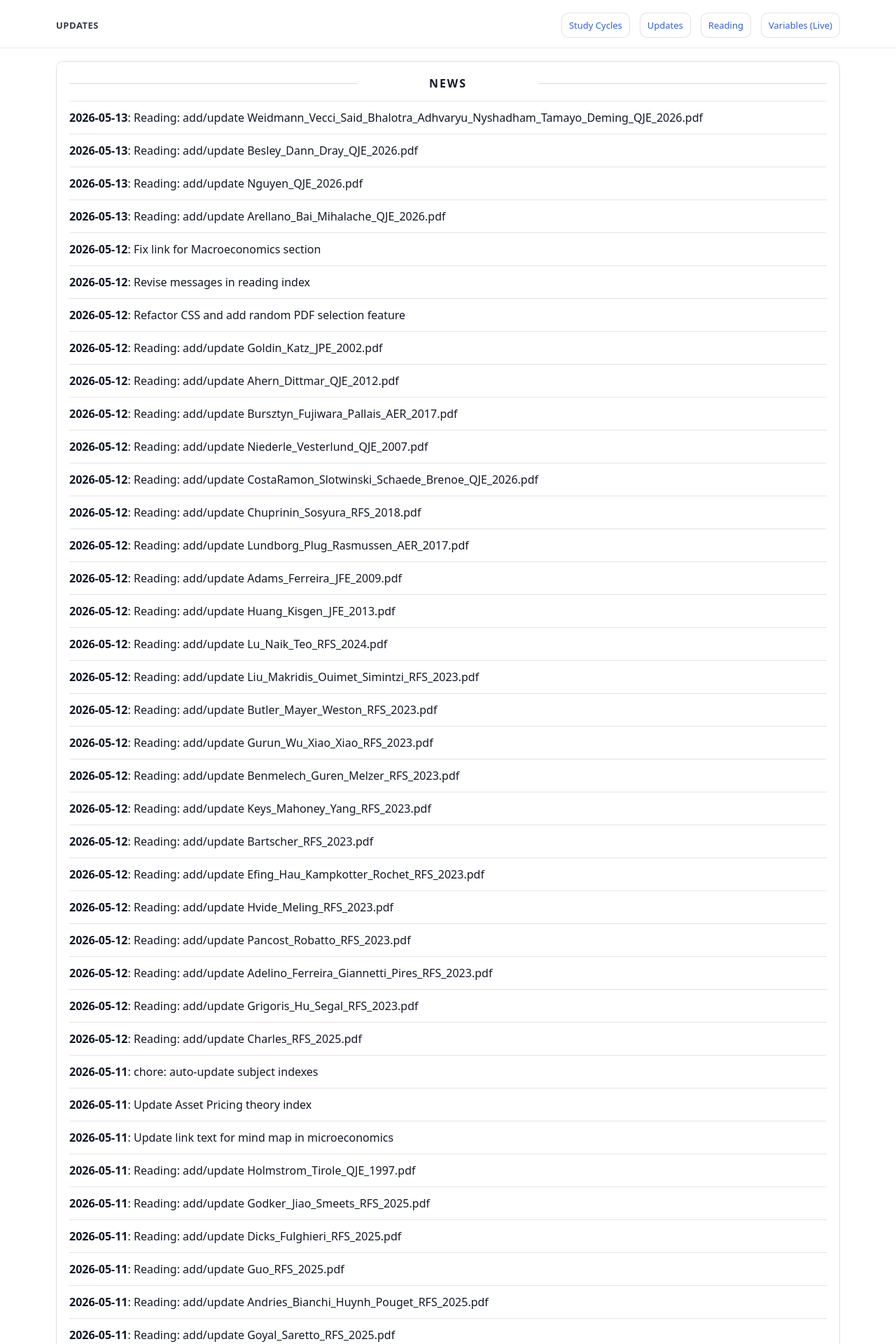
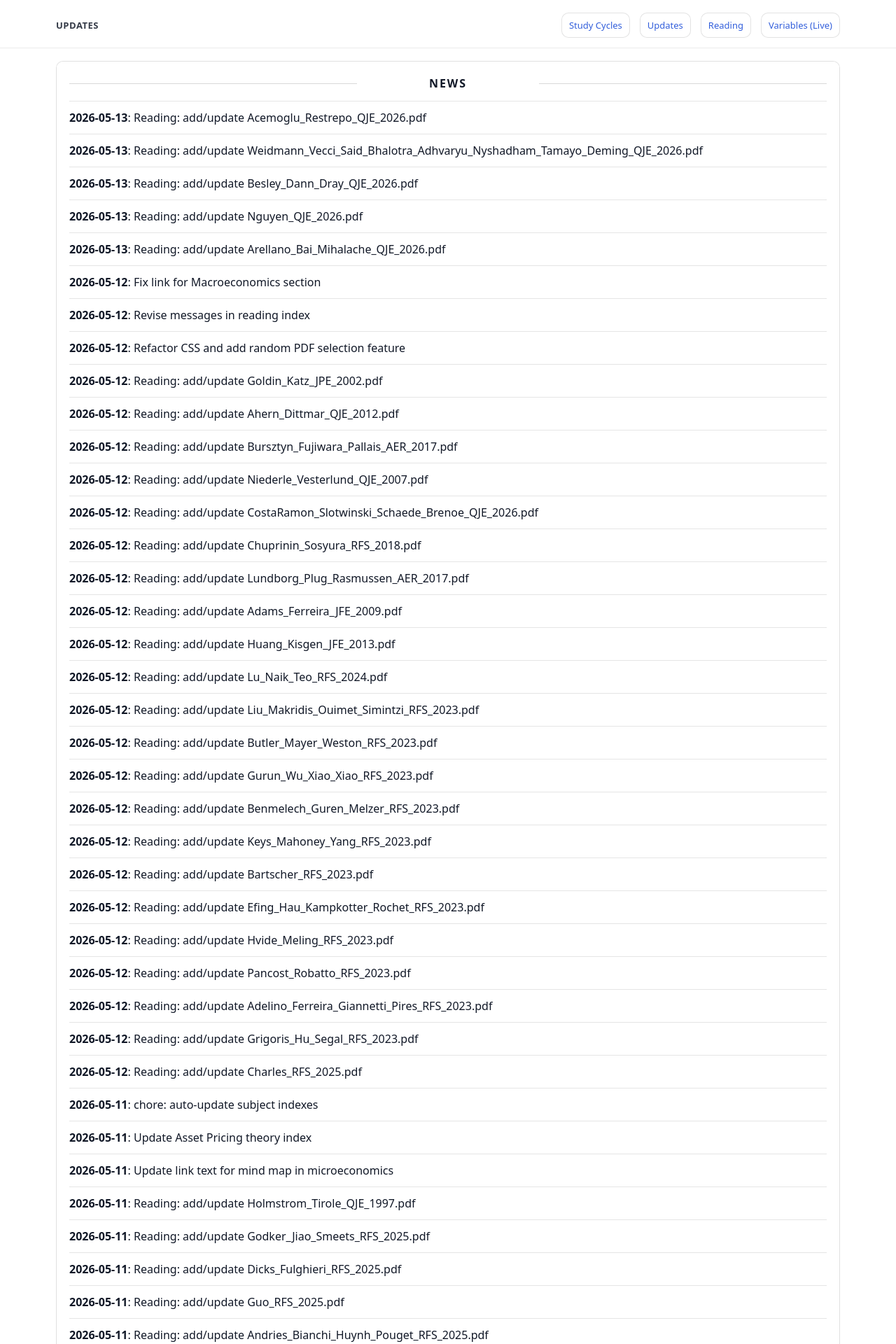
Before and after one commit to yaxinzn/study-archive, a Jekyll site: the page built from updates/index.md, in a window 1280 px wide. Shown: the top 1920 px of the page at 70% size. Built offline with Jekyll 4.4.1, drawn with Linux system fonts in a browser that asks for light colours; some of the changed text lies outside the part shown.

Commit message:
chore: update NEWS feed

```diff
--- a/_data/news.yml
+++ b/_data/news.yml
@@ -1,4 +1,7 @@
 # Auto-generated update history (sorted newest -> oldest). Do not edit manually.
+- ts: "1778619992"
+  date: "2026-05-13"
+  title: "Reading: add/update Acemoglu_Restrepo_QJE_2026.pdf"
 - ts: "1778619762"
   date: "2026-05-13"
   title: "Reading: add/update Weidmann_Vecci_Said_Bhalotra_Adhvaryu_Nyshadham_Tamayo_Deming_QJE_2026.pdf"
```
